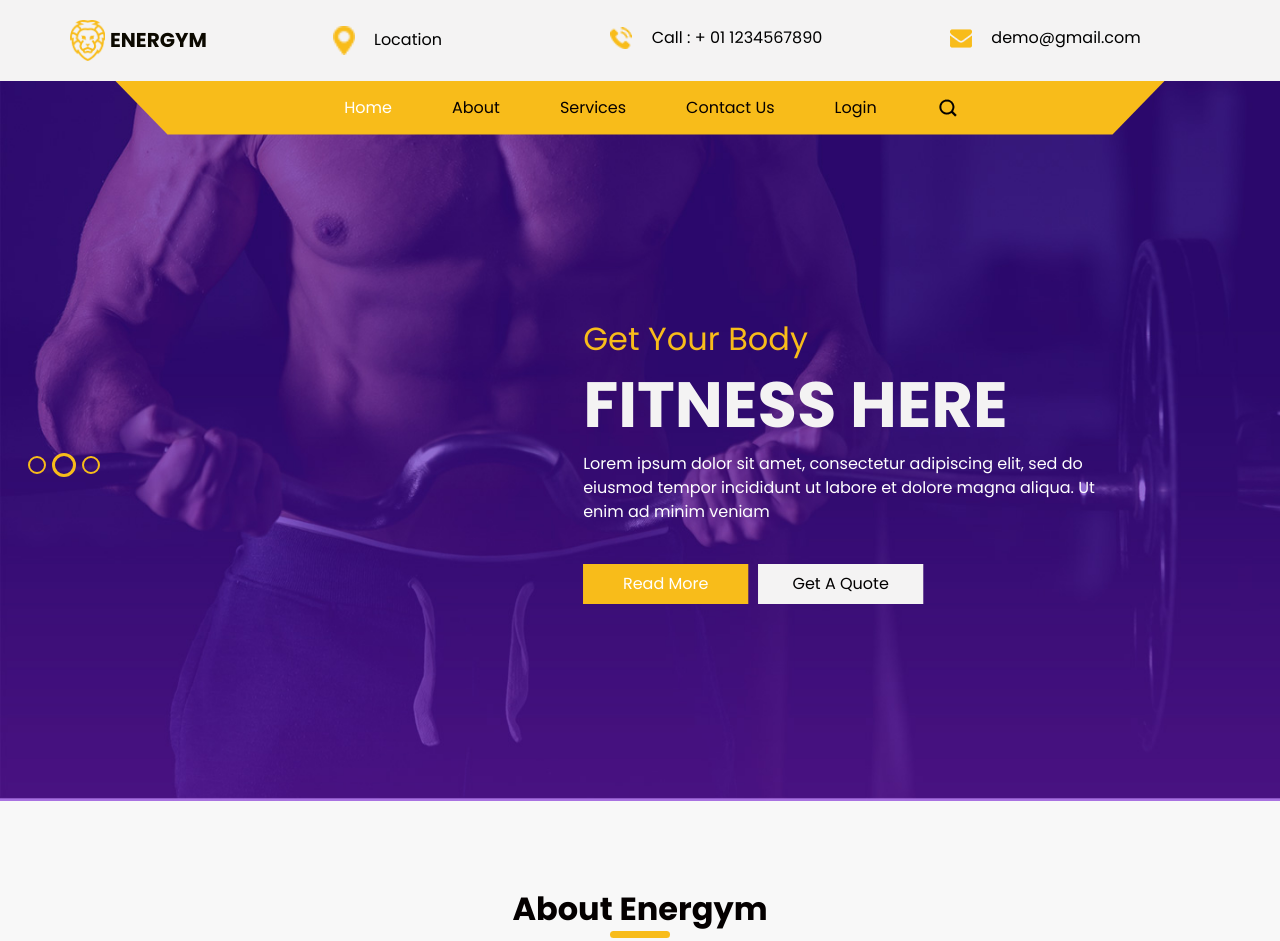
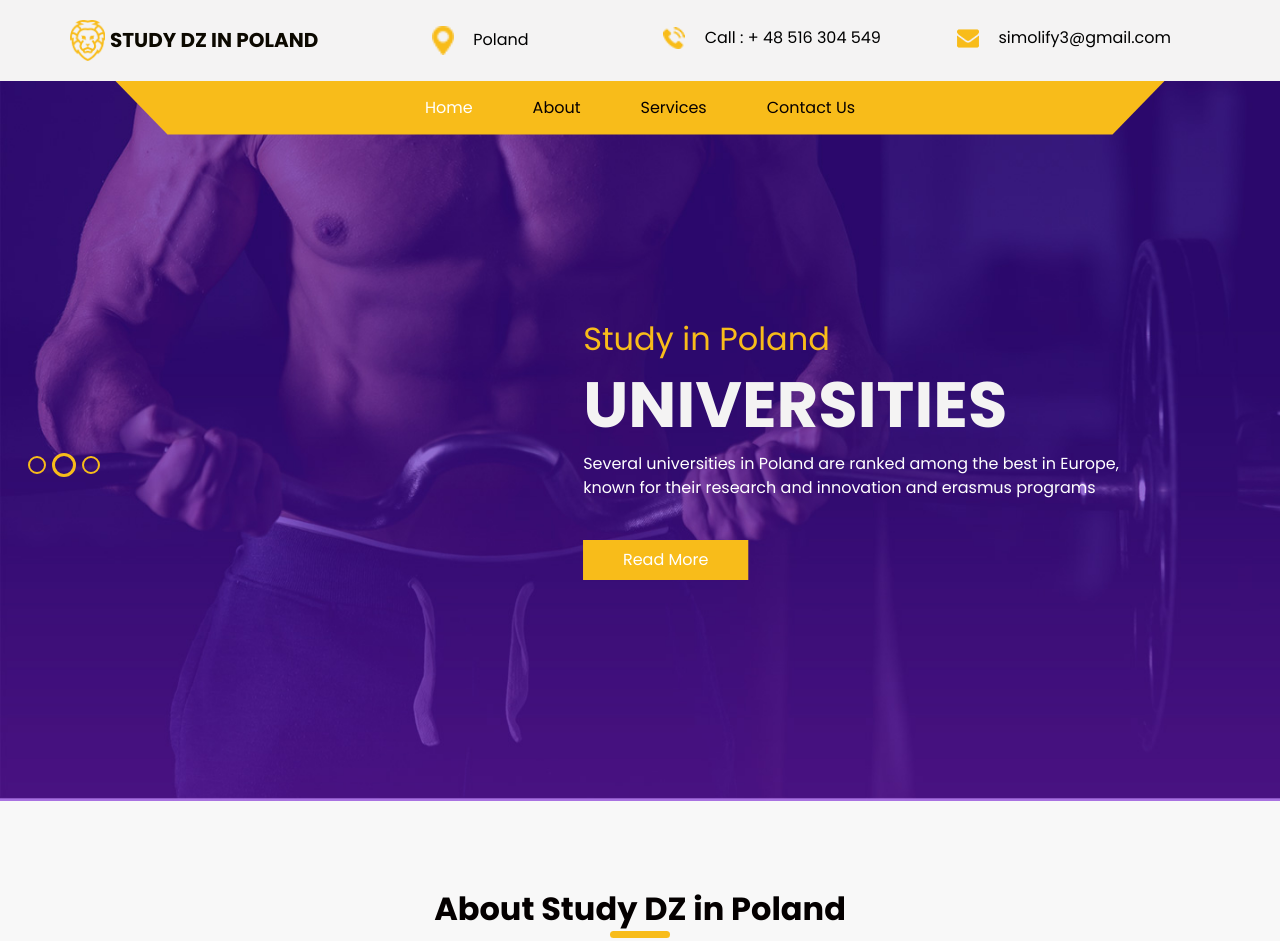
Before and after one commit to Islembelmenigher/study_project, a plain HTML site: page index.html in a window 1280 px wide. Shown: the top 941 px of the page. Drawn offline with nearby package versions, Linux system fonts and the light colour scheme; a web font is replaced by a local one.

Commit message:
updated first part of the page

```diff
--- a/index.html
+++ b/index.html
@@ -12,7 +12,7 @@
   <meta name="description" content="" />
   <meta name="author" content="" />
 
-  <title>Energym</title>
+  <title>Study DZ in Poland</title>
 
   <!-- slider stylesheet -->
   <link rel="stylesheet" type="text/css"
@@ -39,7 +39,7 @@
           <a class="navbar-brand" href="index.html">
             <img src="images/logo.png" alt="" />
             <span>
-              Energym
+              Study DZ in Poland
             </span>
           </a>
           <div class="contact_nav" id="">
@@ -47,19 +47,19 @@
               <li class="nav-item">
                 <a class="nav-link" href="service.html">
                   <img src="images/location.png" alt="" />
-                  <span>Location</span>
+                  <span>Poland</span>
                 </a>
               </li>
               <li class="nav-item">
                 <a class="nav-link" href="service.html">
                   <img src="images/call.png" alt="" />
-                  <span>Call : + 01 1234567890</span>
+                  <span>Call : + 48 516 304 549</span>
                 </a>
               </li>
               <li class="nav-item">
                 <a class="nav-link" href="service.html">
                   <img src="images/envelope.png" alt="" />
-                  <span>demo@gmail.com</span>
+                  <span>simolify3@gmail.com</span>
                 </a>
               </li>
             </ul>
@@ -94,13 +94,15 @@
                   <li class="nav-item">
                     <a class="nav-link" href="contact.html">Contact Us</a>
                   </li>
-                  <li class="nav-item">
+                  <!-- hiding login button -->
+                 <!-- <li class="nav-item">
                     <a class="nav-link" href="#">Login</a>
-                  </li>
+                  </li> -->
                 </ul>
-                <form class="form-inline my-2 my-lg-0 ml-0 ml-lg-4 mb-3 mb-lg-0">
+                <!-- hiding search logo button -->
+                <!-- <form class="form-inline my-2 my-lg-0 ml-0 ml-lg-4 mb-3 mb-lg-0">
                   <button class="btn  my-2 my-sm-0 nav_search-btn" type="submit"></button>
-                </form>
+                </form> -->
               </div>
             </div>
           </nav>
@@ -120,22 +122,21 @@
                   <div class="col-lg-6 col-md-7 offset-md-6 offset-md-5">
                     <div class="detail-box">
                       <h2>
-                        Get Your Body
+                        Study in Poland
                       </h2>
                       <h1>
-                        Fitness Here
+                        Universities
                       </h1>
                       <p>
-                        Lorem ipsum dolor sit amet, consectetur adipiscing elit, sed do eiusmod tempor incididunt ut
-                        labore et dolore magna aliqua. Ut enim ad minim veniam
+                        Several universities in Poland are ranked among the best in Europe, known for their research and innovation and erasmus programs
                       </p>
                       <div class="btn-box">
-                        <a href="" class="btn-1">
+                        <a href="https://www.usnews.com/education/best-global-universities/poland" class="btn-1">
                           Read More
                         </a>
-                        <a href="" class="btn-2">
+                       <!-- <a href="" class="btn-2">
                           Get A Quote
-                        </a>
+                        </a> -->
                       </div>
                     </div>
                   </div>
@@ -148,22 +149,21 @@
                   <div class="col-lg-6 col-md-7 offset-md-6 offset-md-5">
                     <div class="detail-box">
                       <h2>
-                        Get Your Body
+                        Study in Poland
                       </h2>
                       <h1>
-                        Fitness Here
+                        Living cost
                       </h1>
                       <p>
-                        Lorem ipsum dolor sit amet, consectetur adipiscing elit, sed do eiusmod tempor incididunt ut
-                        labore et dolore magna aliqua. Ut enim ad minim veniam
+                        Living in Poland is quite affordable, with reasonable housing, transportation, and daily expenses compared to many other European countries
                       </p>
                       <div class="btn-box">
-                        <a href="" class="btn-1">
+                        <a href=" https://www.numbeo.com/cost-of-living/country_result.jsp?country=Poland " class="btn-1">
                           Read More
                         </a>
-                        <a href="" class="btn-2">
+                         <!-- <a href="" class="btn-2">
                           Get A Quote
-                        </a>
+                        </a> -->
                       </div>
                     </div>
                   </div>
@@ -176,22 +176,21 @@
                   <div class="col-lg-6 col-md-7 offset-md-6 offset-md-5">
                     <div class="detail-box">
                       <h2>
-                        Get Your Body
+                        Study in poland
                       </h2>
                       <h1>
-                        Fitness Here
+                        Nature
                       </h1>
                       <p>
-                        Lorem ipsum dolor sit amet, consectetur adipiscing elit, sed do eiusmod tempor incididunt ut
-                        labore et dolore magna aliqua. Ut enim ad minim veniam
+                        Poland is rich in natural beauty, with stunning landscapes that range from the sandy beaches of the Baltic coast to the majestic peaks of the Tatra Mountains
                       </p>
                       <div class="btn-box">
-                        <a href="" class="btn-1">
+                        <a href="https://www.planetware.com/poland/best-places-to-visit-in-poland-pl-1-2.htm" class="btn-1">
                           Read More
                         </a>
-                        <a href="" class="btn-2">
+                        <!-- <a href="" class="btn-2">
                           Get A Quote
-                        </a>
+                        </a> -->
                       </div>
                     </div>
                   </div>
@@ -212,7 +211,7 @@
     <div class="container">
       <div class="heading_container">
         <h2>
-          About Energym
+         About Study DZ in Poland
         </h2>
       </div>
       <div class="box">
```
Also changed, not shown: 1 other file.
